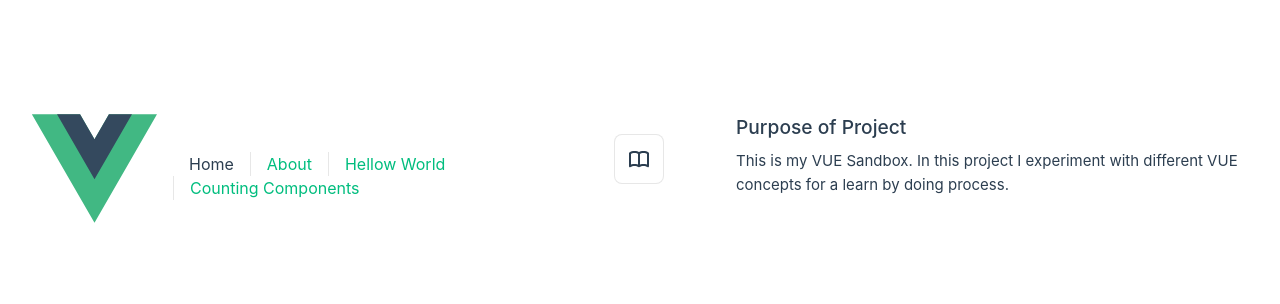
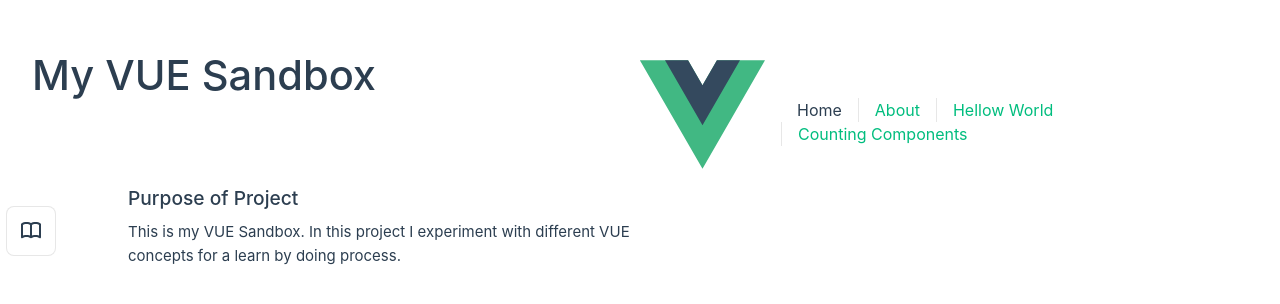
Before and after one commit to Jarod-Wylie/Board-Game-Companion, a Vue app: page / in a window 1280 px wide. Shown: the part 232-536 px from the top of the page. Built offline with nearby package versions, Linux system fonts and the light colour scheme.

Commit message:
Added Title component

```diff
--- a/src/App.vue
+++ b/src/App.vue
@@ -2,10 +2,12 @@
 
 import { RouterLink, RouterView } from "vue-router";
 import HelloWorld from "@/components/HelloWorld.vue";
+import Title from "@/components/Title.vue";
 
 </script>
 
 <template>
+<Title></Title>
   <header>
     <img
       alt="Vue logo"
--- /dev/null
+++ b/src/components/Title.vue
@@ -0,0 +1,43 @@
+<script setup>
+
+defineProps({
+  title: {
+    type: String,
+    required: true,
+  },
+});
+
+
+</script>
+
+<template>
+  <div class="helloWorld">
+    <h1>
+        My VUE Sandbox
+    </h1>
+  </div>
+</template>
+
+<style scoped>
+h1 {
+  font-weight: 500;
+  font-size: 2.6rem;
+  top: -10px;
+}
+
+h3 {
+  font-size: 1.2rem;
+}
+
+.helloWord h1,
+.helloWorld h3 {
+  text-align: center;
+}
+
+@media (min-width: 1024px) {
+  .helloWorld h1,
+  .helloWorld h3 {
+    text-align: left;
+  }
+}
+</style>
```
